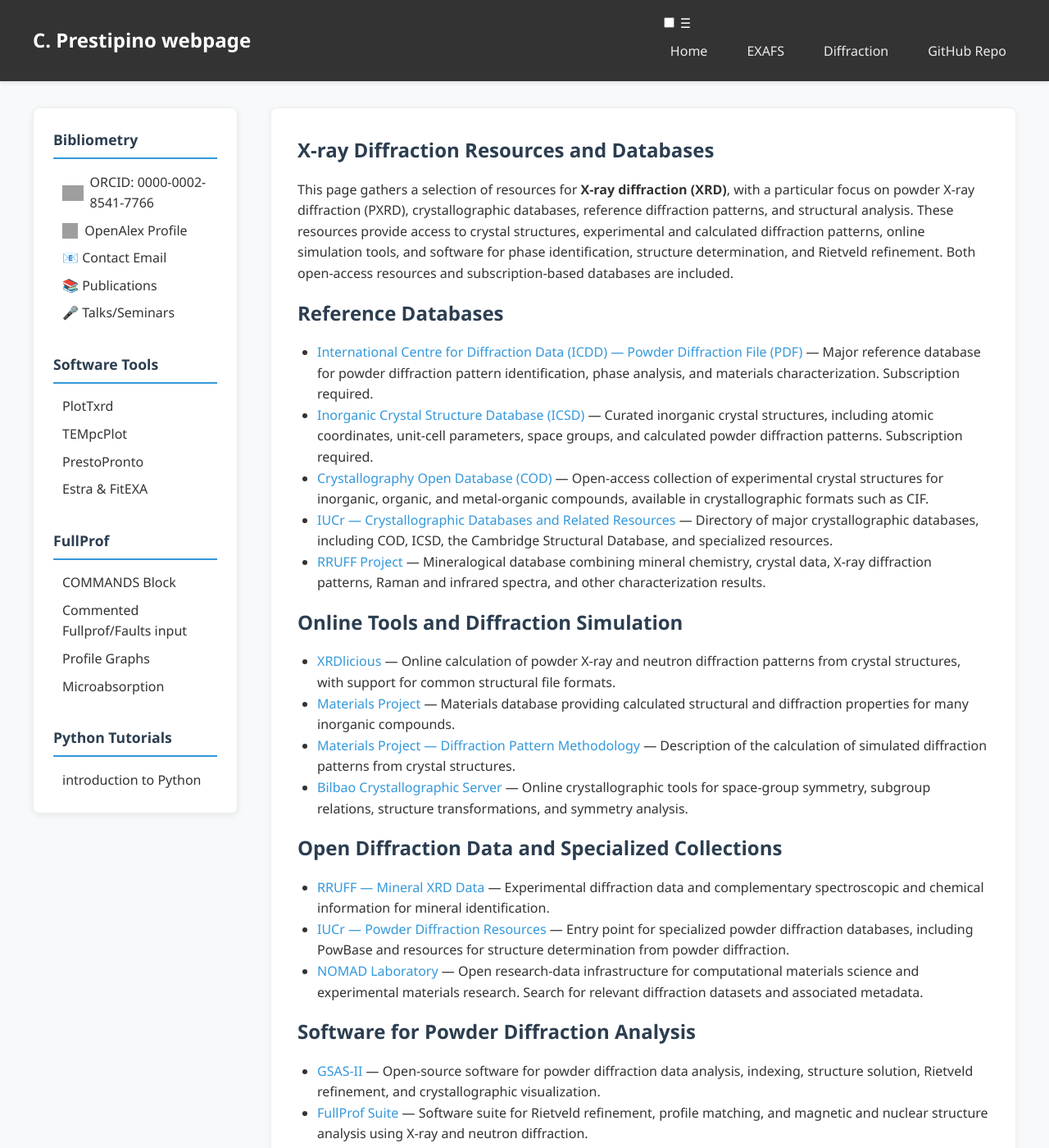
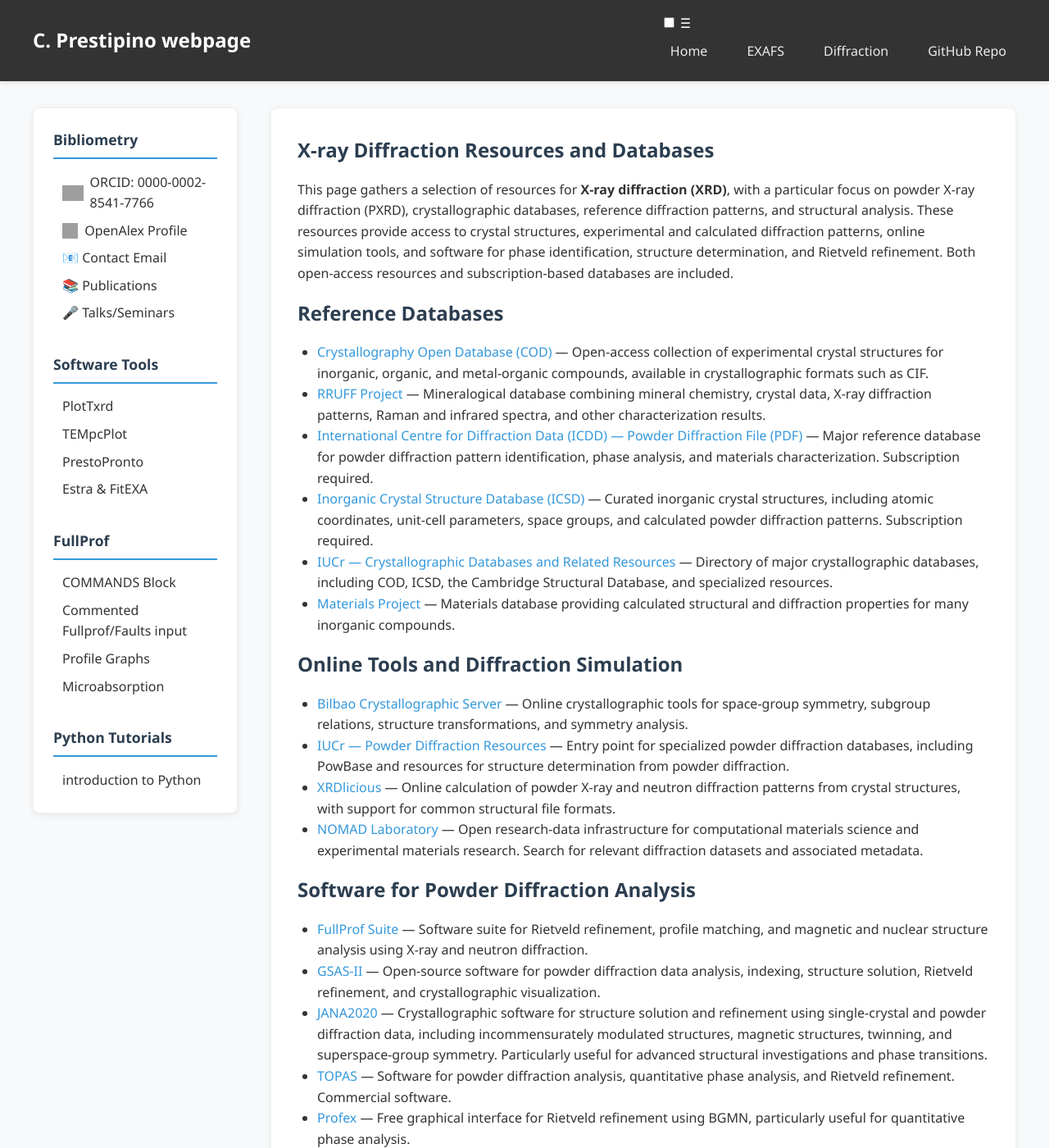
Before and after one commit to Prestipino/Prestipino.github.io, a Jekyll site: the page built from Diffraction.html, in a window 1280 px wide and 1400 px high. Shown: the whole window at 82% size. Built offline with Jekyll 4.4.1, drawn with Linux system fonts in a browser that asks for light colours; some of the changed text lies outside the part shown; grey boxes are pictures that could not be loaded.

Commit message:
diffraction update

```diff
--- a/Diffraction.html
+++ b/Diffraction.html
@@ -19,6 +19,22 @@
 <h2>Reference Databases</h2>
 <ul>
   <li>
+    <a href="https://cod.psdi.ac.uk/" target="_blank" rel="noopener">
+      Crystallography Open Database (COD)
+    </a>
+    — Open-access collection of experimental crystal structures for inorganic,
+    organic, and metal-organic compounds, available in crystallographic formats
+    such as CIF.
+  </li>
+    <li>
+    <a href="https://rruff.net/" target="_blank" rel="noopener">
+      RRUFF Project
+    </a>
+    — Mineralogical database combining mineral chemistry, crystal data,
+    X-ray diffraction patterns, Raman and infrared spectra, and other
+    characterization results.
+  </li>
+  <li>
     <a href="https://www.icdd.com/" target="_blank" rel="noopener">
       International Centre for Diffraction Data (ICDD) — Powder Diffraction File (PDF)
     </a>
@@ -34,14 +50,6 @@
     Subscription required.
   </li>
   <li>
-    <a href="https://cod.psdi.ac.uk/" target="_blank" rel="noopener">
-      Crystallography Open Database (COD)
-    </a>
-    — Open-access collection of experimental crystal structures for inorganic,
-    organic, and metal-organic compounds, available in crystallographic formats
-    such as CIF.
-  </li>
-  <li>
     <a href="https://www.iucr.org/what-we-do/digital-standards/data/databases"
        target="_blank" rel="noopener">
       IUCr — Crystallographic Databases and Related Resources
@@ -50,56 +58,23 @@
     the Cambridge Structural Database, and specialized resources.
   </li>
   <li>
-    <a href="https://rruff.net/" target="_blank" rel="noopener">
-      RRUFF Project
-    </a>
-    — Mineralogical database combining mineral chemistry, crystal data,
-    X-ray diffraction patterns, Raman and infrared spectra, and other
-    characterization results.
-  </li>
-</ul>
-
-<h2>Online Tools and Diffraction Simulation</h2>
-<ul>
-  <li>
-    <a href="https://xrdlicious.com/" target="_blank" rel="noopener">
-      XRDlicious
-    </a>
-    — Online calculation of powder X-ray and neutron diffraction patterns
-    from crystal structures, with support for common structural file formats.
-  </li>
-  <li>
     <a href="https://materialsproject.org/" target="_blank" rel="noopener">
       Materials Project
     </a>
     — Materials database providing calculated structural and diffraction
     properties for many inorganic compounds.
   </li>
-  <li>
-    <a href="https://docs.materialsproject.org/methodology/materials-methodology/diffraction-patterns"
-       target="_blank" rel="noopener">
-      Materials Project — Diffraction Pattern Methodology
-    </a>
-    — Description of the calculation of simulated diffraction patterns from
-    crystal structures.
-  </li>
+
+</ul>
+
+<h2>Online Tools and Diffraction Simulation</h2>
+<ul>
   <li>
     <a href="https://www.cryst.ehu.es/" target="_blank" rel="noopener">
       Bilbao Crystallographic Server
     </a>
     — Online crystallographic tools for space-group symmetry, subgroup
     relations, structure transformations, and symmetry analysis.
-  </li>
-</ul>
-
-<h2>Open Diffraction Data and Specialized Collections</h2>
-<ul>
-  <li>
-    <a href="https://www.rruff.net/" target="_blank" rel="noopener">
-      RRUFF — Mineral XRD Data
-    </a>
-    — Experimental diffraction data and complementary spectroscopic and
-    chemical information for mineral identification.
   </li>
   <li>
     <a href="https://www.iucr.org/what-we-do/digital-standards/data/databases"
@@ -108,6 +83,14 @@
     </a>
     — Entry point for specialized powder diffraction databases, including
     PowBase and resources for structure determination from powder diffraction.
+  </li>
+
+  <li>
+    <a href="https://xrdlicious.com/" target="_blank" rel="noopener">
+      XRDlicious
+    </a>
+    — Online calculation of powder X-ray and neutron diffraction patterns
+    from crystal structures, with support for common structural file formats.
   </li>
   <li>
     <a href="https://nomad-lab.eu/" target="_blank" rel="noopener">
@@ -122,18 +105,28 @@
 <h2>Software for Powder Diffraction Analysis</h2>
 <ul>
   <li>
+    <a href="https://www.ill.eu/sites/fullprof/" target="_blank" rel="noopener">
+      FullProf Suite
+    </a>
+    — Software suite for Rietveld refinement, profile matching, and
+    magnetic and nuclear structure analysis using X-ray and neutron diffraction.
+  </li>
+  <li>
     <a href="https://github.com/AdvancedPhotonSource/GSAS-II" target="_blank" rel="noopener">
       GSAS-II
     </a>
     — Open-source software for powder diffraction data analysis, indexing,
     structure solution, Rietveld refinement, and crystallographic visualization.
   </li>
-  <li>
-    <a href="https://www.ill.eu/sites/fullprof/" target="_blank" rel="noopener">
-      FullProf Suite
+ <li>
+    <a href="https://jana.fzu.cz/" target="_blank" rel="noopener">
+      JANA2020
     </a>
-    — Software suite for Rietveld refinement, profile matching, and
-    magnetic and nuclear structure analysis using X-ray and neutron diffraction.
+    — Crystallographic software for structure solution and refinement using
+    single-crystal and powder diffraction data, including incommensurately
+    modulated structures, magnetic structures, twinning, and superspace-group
+    symmetry. Particularly useful for advanced structural investigations
+    and phase transitions.
   </li>
   <li>
     <a href="https://topas.webspace.durham.ac.uk/" target="_blank" rel="noopener">
@@ -174,13 +167,6 @@
     — Documentation and practical examples covering powder diffraction
     data processing, indexing, and Rietveld refinement.
   </li>
-  <li>
-    <a href="https://www.ill.eu/" target="_blank" rel="noopener">
-      Institut Laue-Langevin (ILL)
-    </a>
-    — Neutron-scattering resources, training material, and crystallographic
-    applications relevant to diffraction studies.
-  </li>
 </ul>
 
 <p>
```
